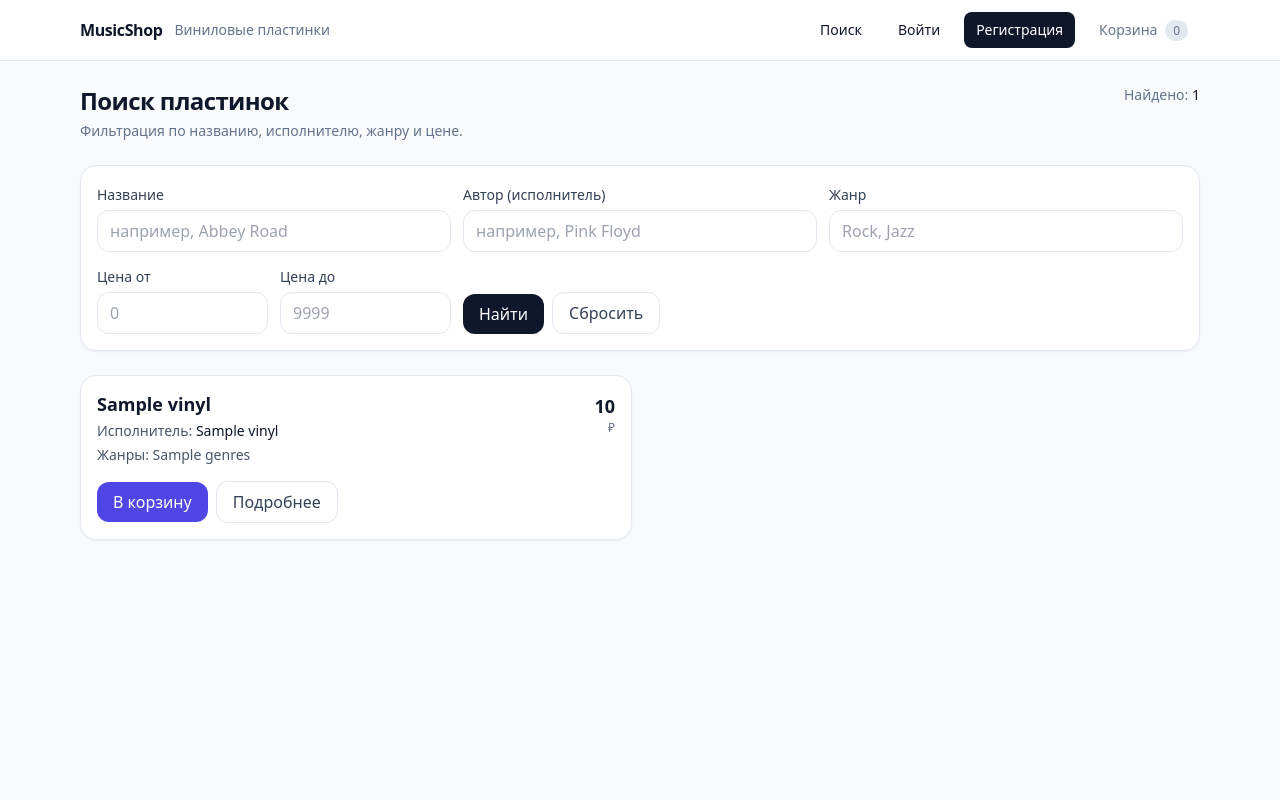
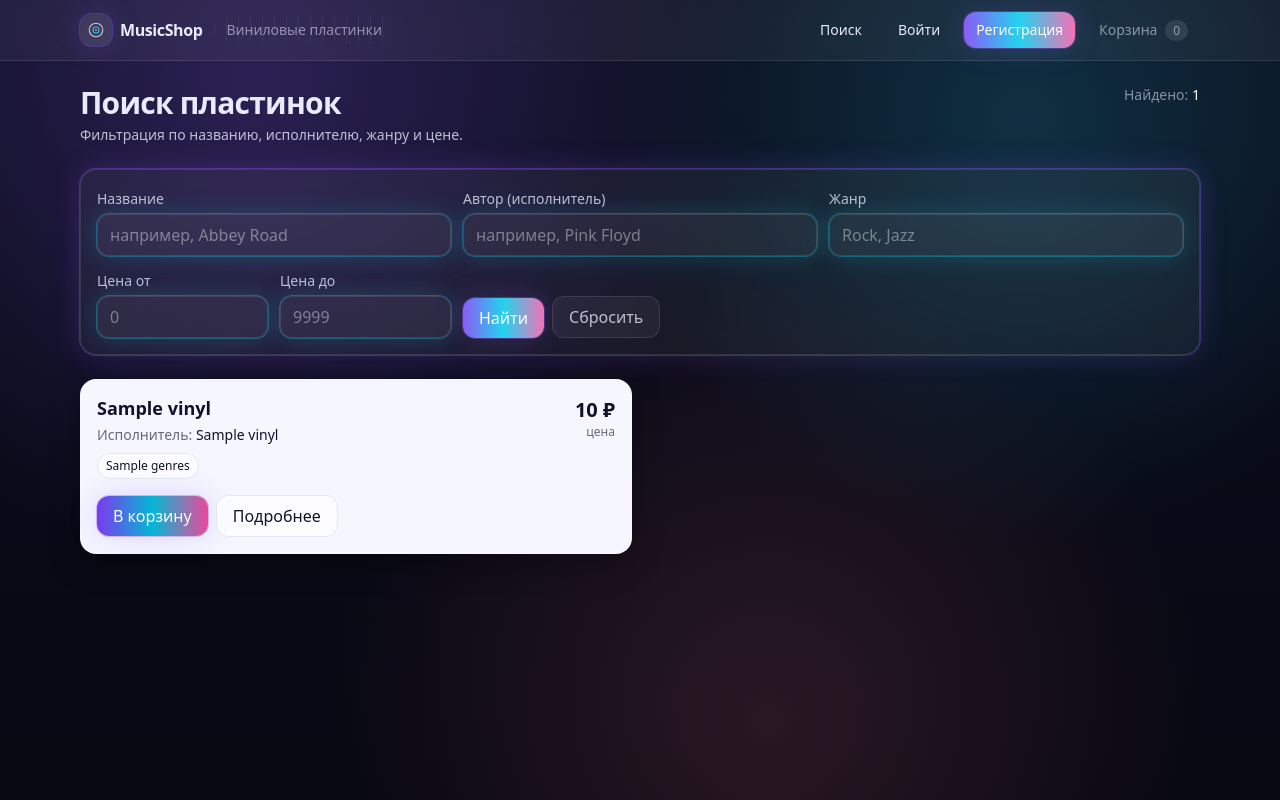
Before and after one commit to 24broken24/musicshop, a FastAPI app: page /search in a window 1280 px wide. Run offline with FastAPI, Linux system fonts and the light colour scheme; a database or web service that is not in the repository returns one stand-in record (values such as "Sample title"); some libraries are stand-ins or nearby versions.

Commit message:
feat(ui): apply neon vinyl design system to templates
Made-with: Cursor

```diff
--- a/backend/app/templates/base.html
+++ b/backend/app/templates/base.html
@@ -6,37 +6,89 @@
   <title>{% block title %}MusicShop{% endblock %}</title>
   <script src="https://cdn.tailwindcss.com"></script>
   <style>
-    /* small defaults so it looks good immediately */
-    html { color-scheme: light; }
+    /* Atmosphere: vinyl night club / neon */
+    :root{
+      --bg0:#070812;
+      --bg1:#0B0D1E;
+      --txt0:#EAEAFF;
+      --txt1:rgba(234,234,255,.78);
+      --txt2:rgba(234,234,255,.55);
+
+      --card:#F5F6FF;
+      --card2:#ECEFFF;
+      --oncard:#10122A;
+      --mutedcard:rgba(16,18,42,.62);
+
+      --violet:#8B5CF6;
+      --cyan:#22D3EE;
+      --pink:#FB7185;
+    }
+    html { color-scheme: dark; background: var(--bg1); }
+    .bg-vinyl {
+      background:
+        radial-gradient(900px circle at 20% 10%, rgba(139,92,246,0.25), transparent 55%),
+        radial-gradient(700px circle at 80% 15%, rgba(34,211,238,0.18), transparent 60%),
+        radial-gradient(800px circle at 60% 90%, rgba(251,113,133,0.14), transparent 55%),
+        linear-gradient(180deg, var(--bg1) 0%, var(--bg0) 100%);
+    }
+    .grooves {
+      background-image: repeating-linear-gradient(
+        90deg,
+        rgba(234,234,255,0.06) 0,
+        rgba(234,234,255,0.06) 1px,
+        transparent 1px,
+        transparent 12px
+      );
+    }
+    .neon {
+      box-shadow: 0 0 0 1px rgba(139,92,246,0.35), 0 0 28px rgba(139,92,246,0.22);
+    }
+    .neon-cyan {
+      box-shadow: 0 0 0 1px rgba(34,211,238,0.30), 0 0 26px rgba(34,211,238,0.20);
+    }
+    .neon-pink {
+      box-shadow: 0 0 0 1px rgba(251,113,133,0.30), 0 0 26px rgba(251,113,133,0.20);
+    }
   </style>
 </head>
-<body class="min-h-screen bg-slate-50 text-slate-900">
-  <header class="sticky top-0 z-10 border-b border-slate-200 bg-white/80 backdrop-blur">
+<body class="min-h-screen bg-vinyl text-[color:var(--txt0)]">
+  <header class="sticky top-0 z-10 border-b border-white/10 bg-white/5 backdrop-blur">
     <div class="mx-auto max-w-6xl px-4 py-3 flex items-center justify-between gap-3">
       <div class="flex items-center gap-3">
-        <a href="/search" class="font-semibold tracking-tight text-slate-900">
-          MusicShop
+        <a href="/search" class="flex items-center gap-2 font-semibold tracking-tight">
+          <span class="inline-flex h-8 w-8 items-center justify-center rounded-xl bg-white/10 neon">
+            <!-- vinyl icon -->
+            <svg width="18" height="18" viewBox="0 0 24 24" fill="none" aria-hidden="true">
+              <circle cx="12" cy="12" r="9" stroke="rgba(234,234,255,.8)" stroke-width="1.5"/>
+              <circle cx="12" cy="12" r="4" stroke="rgba(34,211,238,.9)" stroke-width="1.5"/>
+              <circle cx="12" cy="12" r="1.3" fill="rgba(251,113,133,.95)"/>
+            </svg>
+          </span>
+          <span>MusicShop</span>
         </a>
-        <span class="hidden sm:inline text-sm text-slate-500">Виниловые пластинки</span>
+        <span class="hidden sm:inline text-sm text-[color:var(--txt2)] grooves px-3 py-1 rounded-xl">
+          Виниловые пластинки
+        </span>
       </div>
 
       <nav class="flex items-center gap-2 sm:gap-3 text-sm">
-        <a class="px-3 py-2 rounded-lg hover:bg-slate-100" href="/search">Поиск</a>
+        <a class="px-3 py-2 rounded-xl hover:bg-white/10" href="/search">Поиск</a>
 
         {% if user is defined and user %}
           {% if user.role == 'admin' %}
-            <a class="px-3 py-2 rounded-lg bg-indigo-50 text-indigo-700 hover:bg-indigo-100"
+            <a class="px-3 py-2 rounded-xl bg-white/10 hover:bg-white/15 neon-cyan"
                href="/admin/vinyls/new">Админ</a>
           {% endif %}
-          <a class="px-3 py-2 rounded-lg hover:bg-slate-100" href="/cart">
-            Корзина <span class="ml-1 rounded-full bg-slate-900 text-white px-2 py-0.5 text-xs">{{ cart_count }}</span>
+          <a class="px-3 py-2 rounded-xl hover:bg-white/10" href="/cart">
+            Корзина <span class="ml-1 rounded-full bg-white/10 px-2 py-0.5 text-xs neon-pink">{{ cart_count }}</span>
           </a>
-          <a class="px-3 py-2 rounded-lg hover:bg-slate-100" href="/logout">Выйти</a>
+          <a class="px-3 py-2 rounded-xl hover:bg-white/10" href="/logout">Выйти</a>
         {% else %}
-          <a class="px-3 py-2 rounded-lg hover:bg-slate-100" href="/login">Войти</a>
-          <a class="px-3 py-2 rounded-lg bg-slate-900 text-white hover:bg-slate-800" href="/register">Регистрация</a>
-          <span class="px-3 py-2 rounded-lg text-slate-500">
-            Корзина <span class="ml-1 rounded-full bg-slate-200 px-2 py-0.5 text-xs">{{ cart_count }}</span>
+          <a class="px-3 py-2 rounded-xl hover:bg-white/10" href="/login">Войти</a>
+          <a class="px-3 py-2 rounded-xl text-white neon bg-gradient-to-r from-violet-500 via-cyan-400 to-pink-400 hover:opacity-95"
+             href="/register">Регистрация</a>
+          <span class="px-3 py-2 rounded-xl text-[color:var(--txt2)]">
+            Корзина <span class="ml-1 rounded-full bg-white/10 px-2 py-0.5 text-xs">{{ cart_count }}</span>
           </span>
         {% endif %}
       </nav>
--- a/backend/app/templates/search.html
+++ b/backend/app/templates/search.html
@@ -6,50 +6,50 @@
   <div class="flex flex-col gap-6">
     <div class="flex items-start justify-between gap-4 flex-wrap">
       <div>
-        <h1 class="text-2xl font-semibold tracking-tight">Поиск пластинок</h1>
-        <p class="mt-1 text-sm text-slate-500">Фильтрация по названию, исполнителю, жанру и цене.</p>
+        <h1 class="text-3xl font-semibold tracking-tight">Поиск пластинок</h1>
+        <p class="mt-1 text-sm text-[color:var(--txt1)]">Фильтрация по названию, исполнителю, жанру и цене.</p>
       </div>
-      <div class="text-sm text-slate-500">
+      <div class="text-sm text-[color:var(--txt2)]">
         {% if results and results|length > 0 %}
-          Найдено: <span class="font-medium text-slate-900">{{ results|length }}</span>
+          Найдено: <span class="font-medium text-white">{{ results|length }}</span>
         {% endif %}
       </div>
     </div>
 
-    <form method="get" action="/search" class="rounded-2xl border border-slate-200 bg-white p-4 shadow-sm">
+    <form method="get" action="/search" class="rounded-2xl border border-white/10 bg-white/5 p-4 backdrop-blur neon">
       <div class="grid grid-cols-1 md:grid-cols-6 gap-3">
         <div class="md:col-span-2">
-          <label class="text-sm font-medium text-slate-700">Название</label>
-          <input class="mt-1 w-full rounded-xl border border-slate-200 px-3 py-2 outline-none focus:ring-2 focus:ring-indigo-200"
+          <label class="text-sm font-medium text-[color:var(--txt1)]">Название</label>
+          <input class="mt-1 w-full rounded-xl border border-white/10 bg-white/5 px-3 py-2 text-white placeholder:text-white/40 outline-none focus:ring-2 focus:ring-cyan-300/40 neon-cyan"
                  name="title" value="{{ filters.title }}" placeholder="например, Abbey Road">
         </div>
         <div class="md:col-span-2">
-          <label class="text-sm font-medium text-slate-700">Автор (исполнитель)</label>
-          <input class="mt-1 w-full rounded-xl border border-slate-200 px-3 py-2 outline-none focus:ring-2 focus:ring-indigo-200"
+          <label class="text-sm font-medium text-[color:var(--txt1)]">Автор (исполнитель)</label>
+          <input class="mt-1 w-full rounded-xl border border-white/10 bg-white/5 px-3 py-2 text-white placeholder:text-white/40 outline-none focus:ring-2 focus:ring-cyan-300/40 neon-cyan"
                  name="author" value="{{ filters.author }}" placeholder="например, Pink Floyd">
         </div>
         <div class="md:col-span-2">
-          <label class="text-sm font-medium text-slate-700">Жанр</label>
-          <input class="mt-1 w-full rounded-xl border border-slate-200 px-3 py-2 outline-none focus:ring-2 focus:ring-indigo-200"
+          <label class="text-sm font-medium text-[color:var(--txt1)]">Жанр</label>
+          <input class="mt-1 w-full rounded-xl border border-white/10 bg-white/5 px-3 py-2 text-white placeholder:text-white/40 outline-none focus:ring-2 focus:ring-cyan-300/40 neon-cyan"
                  name="genre" value="{{ filters.genre }}" placeholder="Rock, Jazz">
         </div>
         <div class="md:col-span-1">
-          <label class="text-sm font-medium text-slate-700">Цена от</label>
-          <input class="mt-1 w-full rounded-xl border border-slate-200 px-3 py-2 outline-none focus:ring-2 focus:ring-indigo-200"
+          <label class="text-sm font-medium text-[color:var(--txt1)]">Цена от</label>
+          <input class="mt-1 w-full rounded-xl border border-white/10 bg-white/5 px-3 py-2 text-white placeholder:text-white/40 outline-none focus:ring-2 focus:ring-cyan-300/40 neon-cyan"
                  type="number" step="0.01" name="price_min" value="{{ filters.price_min }}" placeholder="0">
         </div>
         <div class="md:col-span-1">
-          <label class="text-sm font-medium text-slate-700">Цена до</label>
-          <input class="mt-1 w-full rounded-xl border border-slate-200 px-3 py-2 outline-none focus:ring-2 focus:ring-indigo-200"
+          <label class="text-sm font-medium text-[color:var(--txt1)]">Цена до</label>
+          <input class="mt-1 w-full rounded-xl border border-white/10 bg-white/5 px-3 py-2 text-white placeholder:text-white/40 outline-none focus:ring-2 focus:ring-cyan-300/40 neon-cyan"
                  type="number" step="0.01" name="price_max" value="{{ filters.price_max }}" placeholder="9999">
         </div>
         <div class="md:col-span-4 flex items-end gap-2">
           <button type="submit"
-                  class="w-full md:w-auto rounded-xl bg-slate-900 px-4 py-2 text-white hover:bg-slate-800">
+                  class="w-full md:w-auto rounded-xl px-4 py-2 text-white bg-gradient-to-r from-violet-500 via-cyan-400 to-pink-400 hover:opacity-95 neon">
             Найти
           </button>
           <a href="/search"
-             class="w-full md:w-auto rounded-xl border border-slate-200 bg-white px-4 py-2 text-slate-700 hover:bg-slate-50 text-center">
+             class="w-full md:w-auto rounded-xl border border-white/10 bg-white/5 px-4 py-2 text-[color:var(--txt1)] hover:bg-white/10 text-center">
             Сбросить
           </a>
         </div>
@@ -59,16 +59,26 @@
     {% if results and results|length > 0 %}
       <div class="grid grid-cols-1 md:grid-cols-2 gap-4">
         {% for r in results %}
-          <div class="rounded-2xl border border-slate-200 bg-white p-4 shadow-sm">
+          <div class="rounded-2xl border border-white/10 bg-[color:var(--card)] p-4 shadow-[0_10px_30px_rgba(0,0,0,0.35)]">
             <div class="flex items-start justify-between gap-3">
               <div>
-                <div class="text-lg font-semibold leading-snug">{{ r.title }}</div>
-                <div class="mt-1 text-sm text-slate-600">Исполнитель: <span class="font-medium text-slate-900">{{ r.artist_name }}</span></div>
-                <div class="mt-1 text-sm text-slate-600">Жанры: {{ r.genres if r.genres else '-' }}</div>
+                <div class="text-lg font-semibold leading-snug text-[color:var(--oncard)]">{{ r.title }}</div>
+                <div class="mt-1 text-sm text-[color:var(--mutedcard)]">Исполнитель: <span class="font-medium text-[color:var(--oncard)]">{{ r.artist_name }}</span></div>
+                <div class="mt-2 flex flex-wrap gap-2">
+                  {% if r.genres %}
+                    {% for g in r.genres.split(',') %}
+                      <span class="text-xs px-2 py-1 rounded-full bg-white/70 border border-slate-200 text-[color:var(--oncard)]">
+                        {{ g.strip() }}
+                      </span>
+                    {% endfor %}
+                  {% else %}
+                    <span class="text-xs text-[color:var(--mutedcard)]">Жанры: -</span>
+                  {% endif %}
+                </div>
               </div>
               <div class="text-right">
-                <div class="text-lg font-semibold">{{ r.price }}</div>
-                <div class="text-xs text-slate-500">₽</div>
+                <div class="text-xl font-semibold text-[color:var(--oncard)]">{{ r.price }} ₽</div>
+                <div class="text-xs text-[color:var(--mutedcard)]">цена</div>
               </div>
             </div>
 
@@ -76,12 +86,12 @@
               <form method="post" action="/cart/add" class="m-0">
                 <input type="hidden" name="vinyl_id" value="{{ r.id }}">
                 <button type="submit"
-                        class="rounded-xl bg-indigo-600 px-4 py-2 text-white hover:bg-indigo-500">
+                        class="rounded-xl px-4 py-2 text-white bg-gradient-to-r from-violet-600 via-cyan-500 to-pink-500 hover:opacity-95 neon">
                   В корзину
                 </button>
               </form>
               <a href="/vinyl/{{ r.id }}"
-                 class="rounded-xl border border-slate-200 bg-white px-4 py-2 text-slate-700 hover:bg-slate-50">
+                 class="rounded-xl border border-slate-200 bg-white/70 px-4 py-2 text-[color:var(--oncard)] hover:bg-white">
                 Подробнее
               </a>
             </div>
@@ -89,9 +99,9 @@
         {% endfor %}
       </div>
     {% else %}
-      <div class="rounded-2xl border border-dashed border-slate-300 bg-white p-10 text-center text-slate-600">
-        <div class="text-lg font-medium">Ничего не найдено</div>
-        <div class="mt-1 text-sm">Уточните фильтры или сбросьте поиск.</div>
+      <div class="rounded-2xl border border-white/10 bg-white/5 p-10 text-center text-[color:var(--txt1)] neon">
+        <div class="text-lg font-medium text-white">Ничего не найдено</div>
+        <div class="mt-1 text-sm text-[color:var(--txt2)]">Уточните фильтры или сбросьте поиск.</div>
       </div>
     {% endif %}
   </div>
```
Also changed, not shown: backend/app/templates/admin_new_vinyl.html (+15 -15 lines), backend/app/templates/cart.html (+18 -18 lines), backend/app/templates/checkout.html (+22 -22 lines), backend/app/templates/login.html (+10 -10 lines), backend/app/templates/order_created.html (+6 -6 lines), backend/app/templates/register.html (+10 -10 lines), backend/app/templates/vinyl.html (+19 -12 lines).
